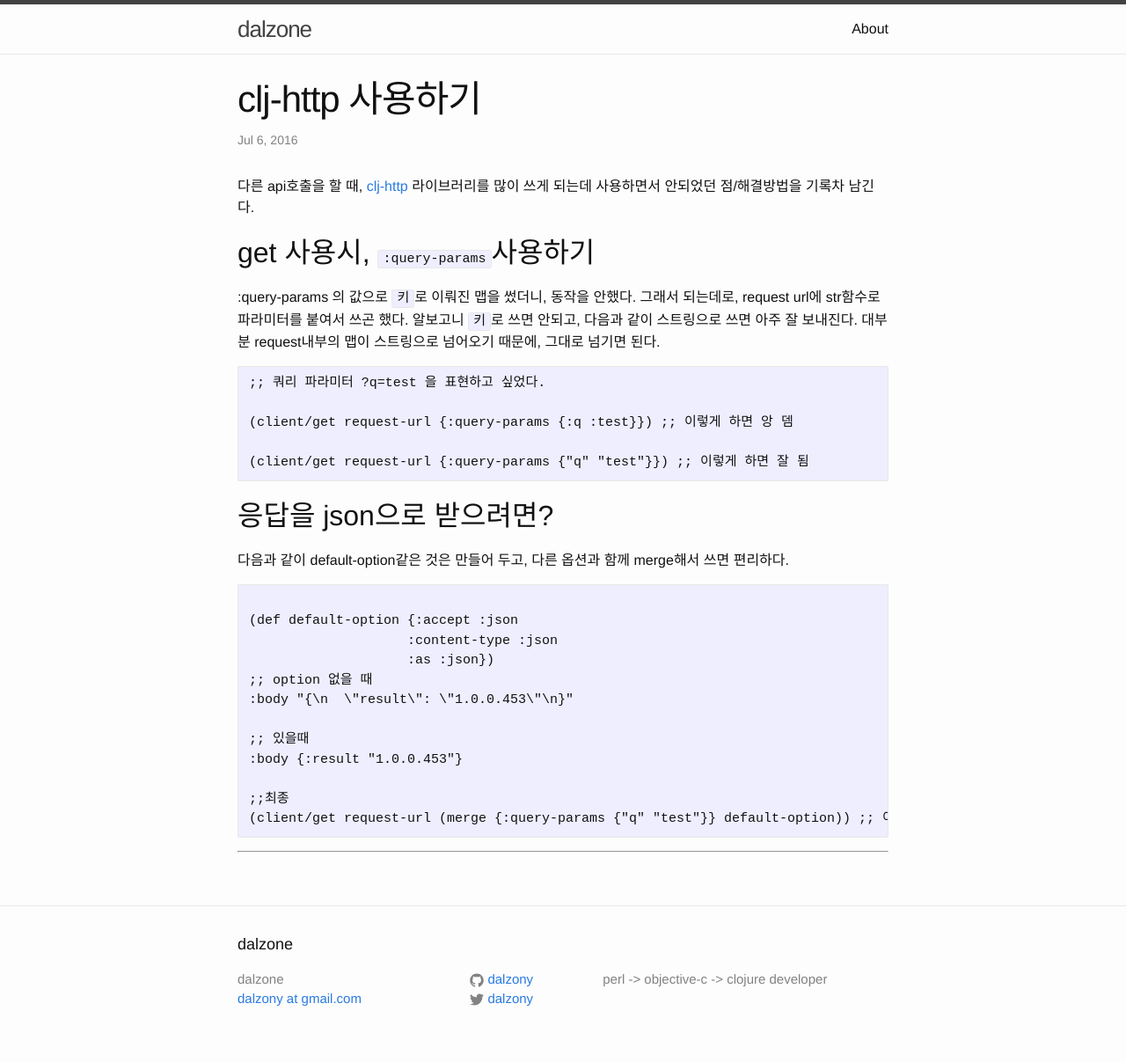
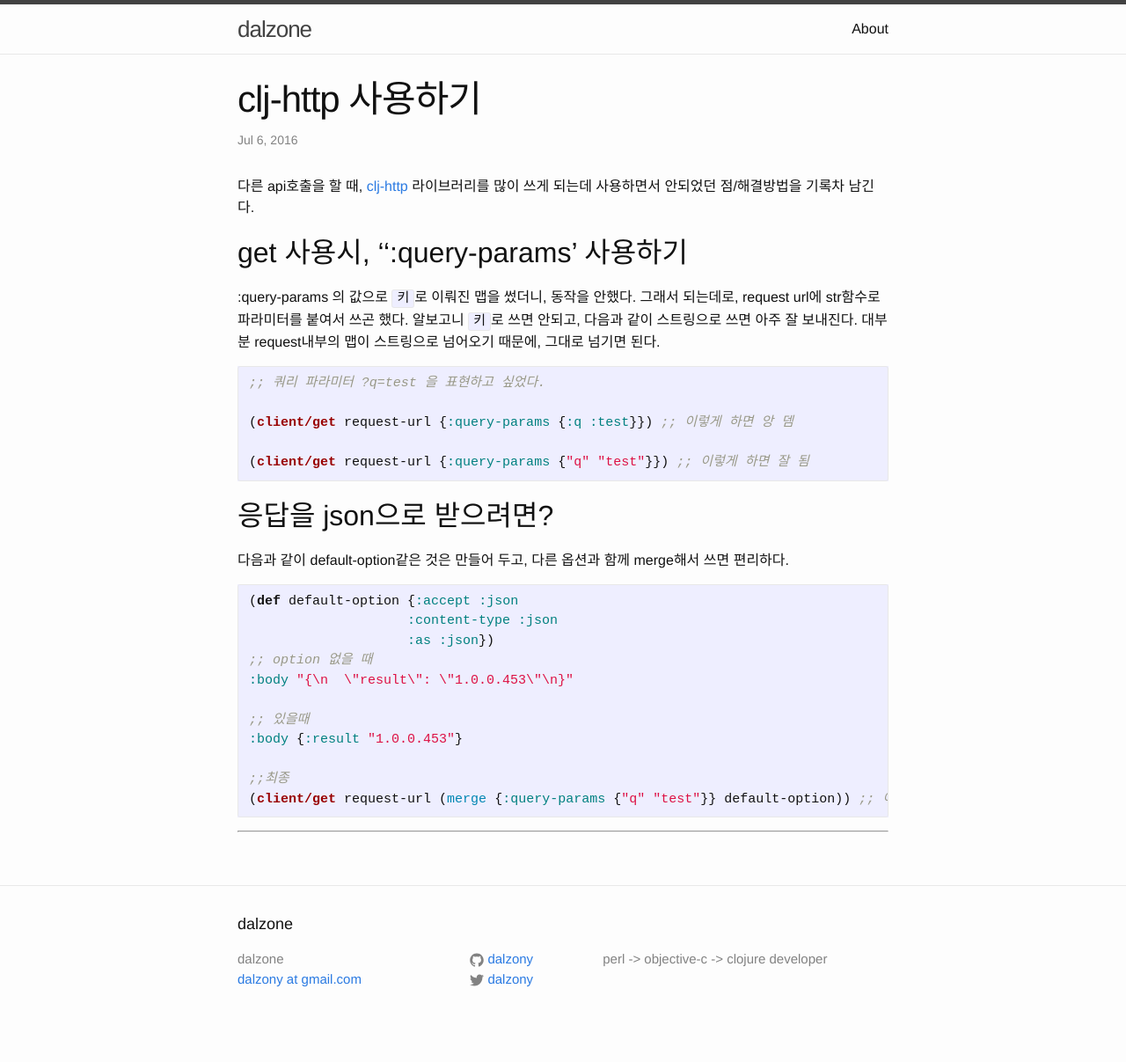
Before and after one commit to dalzony/dalzony.github.io, a Jekyll site: the page built from _posts/2016-07-06-clj-http.markdown, in a window 1280 px wide. Shown: the whole page at 88% size. Built offline with Jekyll 4.4.1, drawn with Linux system fonts in a browser that asks for light colours; comment, search, counter and statistics services are not loaded; after the commit the page ends 1184 px from its top, so only the background shows below that.

Commit message:
clj-http 수정

````diff
--- a/_posts/2016-07-06-clj-http.markdown
+++ b/_posts/2016-07-06-clj-http.markdown
@@ -6,7 +6,7 @@ date: "2016-07-06 23:44"
 
 다른 api호출을 할 때, [clj-http] 라이브러리를 많이 쓰게 되는데 사용하면서 안되었던 점/해결방법을 기록차 남긴다.
 
-## get 사용시, `:query-params`사용하기
+## get 사용시, '':query-params' 사용하기
 
 :query-params 의 값으로 `키`로 이뤄진 맵을 썼더니, 동작을 안했다.
 그래서 되는데로, request url에 str함수로 파라미터를 붙여서 쓰곤 했다.
@@ -14,7 +14,7 @@ date: "2016-07-06 23:44"
 대부분 request내부의 맵이 스트링으로 넘어오기 때문에, 그대로 넘기면 된다.
 
 
-```
+```clojure
 ;; 쿼리 파라미터 ?q=test 을 표현하고 싶었다.
 
 (client/get request-url {:query-params {:q :test}}) ;; 이렇게 하면 앙 뎀
@@ -26,8 +26,7 @@ date: "2016-07-06 23:44"
 
 다음과 같이 default-option같은 것은 만들어 두고, 다른 옵션과 함께 merge해서 쓰면 편리하다.
 
-```
-
+```clojure
 (def default-option {:accept :json
                     :content-type :json
                     :as :json})
````
